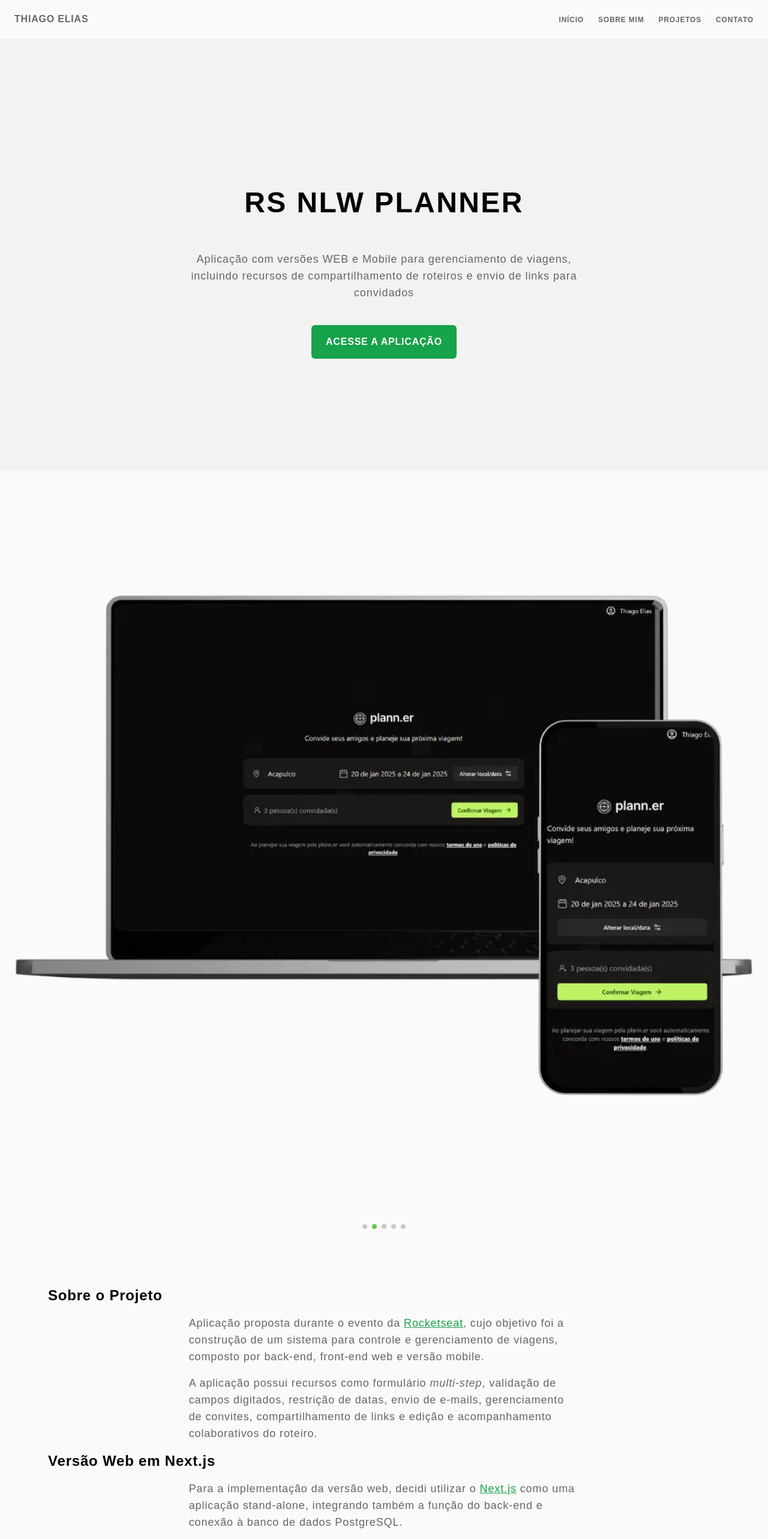
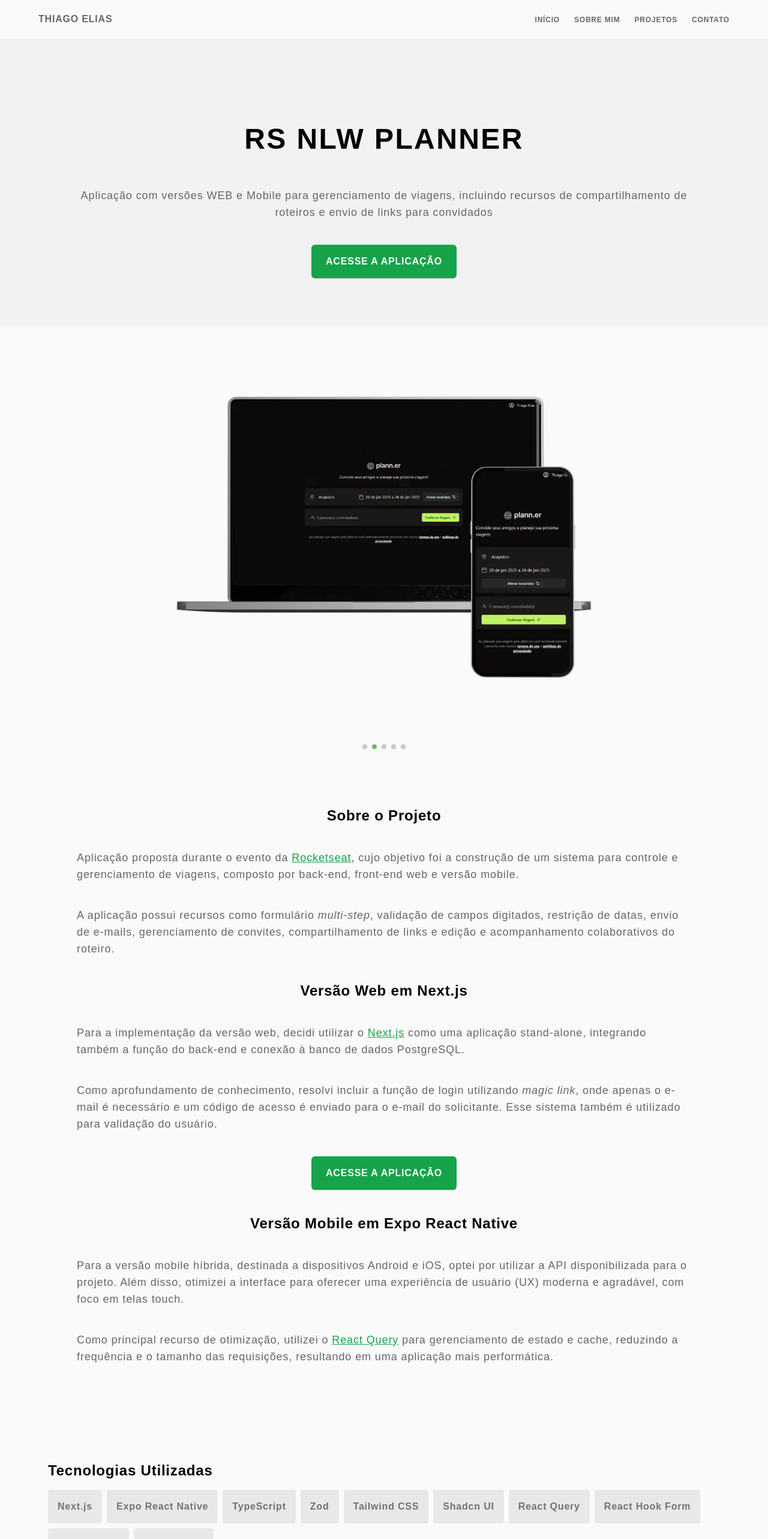
Before and after one commit to thiagoelias99/portfolio, a React (Vite) app in the folder v2/: page /projetos/rs-nlw-planner in a window 1280 px wide. Shown: the top 2566 px of the page at 60% size. Built offline with nearby package versions, Linux system fonts and the light colour scheme.

Commit message:
desktop optimization

```diff
--- a/v2/src/components/footer/index.tsx
+++ b/v2/src/components/footer/index.tsx
@@ -6,6 +6,7 @@
 export default function Footer() {
   return (
     <footer className="w-full bg-hero-foreground text-hero px-6 pt-10 pb-6">
+      <div className="w-full container mx-auto max-w-screen-md">
         <div className="w-full flex flex-col sm:flex-row-reverse justify-start items-start gap-6">
           <div className="w-full flex flex-col sm:w-1/2 sm:pr-4">
             <SectionSecondaryTitle className="text-hero sm:text-xl">SOCIAL</SectionSecondaryTitle>
@@ -27,6 +28,7 @@
         <div className="w-full flex flex-row justify-center items-center">
           <span className="w-full text-[10px] text-center">© Todos os Direitos Reservados {new Date().getFullYear()} - Criado por <a className="underline font-semibold" href="www.thiagoeliaseng.com.br">Thiago Elias</a></span>
         </div>
+      </div>
     </footer>
   )
 }
--- a/v2/src/components/header/index.tsx
+++ b/v2/src/components/header/index.tsx
@@ -19,7 +19,8 @@
   }
 
   return (
-    <header className="sticky top-0 z-10 bg-popover w-screen h-16 flex items-center justify-between px-6">
+    <header className="sticky top-0 z-10 bg-popover w-screen h-16">
+      <div className="w-full container mx-auto h-full flex items-center justify-between px-6 lg:px-16">
         <h1 className="uppercase font-bold">Thiago Elias</h1>
         <button
           onClick={toggleMenu}
@@ -50,6 +51,7 @@
             ))}
           </ul>
         </nav>
+      </div>
     </header>
   )
 }
--- a/v2/src/components/project-card/index.tsx
+++ b/v2/src/components/project-card/index.tsx
@@ -14,13 +14,13 @@
 
 export default function ProjectCard(props: ProjectCardProps) {
   return (
-    <li className="w-full flex flex-col justify-between items-center gap-4">
+    <li className="w-full flex flex-col lg:flex-row justify-between items-center gap-4 lg:gap-10">
       <img
-        className="w-full object-cover object-center aspect-square"
+        className="w-full lg:w-[60%] object-cover object-center aspect-square"
         src={props.img}
         alt="project"
       />
-      <div className="w-full py-4 -translate-y-20 flex flex-col justify-center items-center sm:gap-4">
+      <div className="w-full py-4 -translate-y-20 lg:translate-y-0 flex flex-col justify-center items-center sm:gap-4">
         <SectionSecondaryTitle className="text-center">{props.title}</SectionSecondaryTitle>
         <SectionParagraph className="text-sm text-center font-light tracking-widest w-full">{props.description}</SectionParagraph>
         <ul className="w-full flex justify-start flex-wrap gap-4 mt-2">
--- a/v2/src/components/skill-item/index.tsx
+++ b/v2/src/components/skill-item/index.tsx
@@ -4,7 +4,7 @@
 export default function SkillItem({ children, className, ...rest }: ComponentProps<'li'>) {
   return (
     <li
-      className={cn("text-sm font-bold bg-muted text-muted-foreground px-4 py-2 rounded text-center", className)}
+      className={cn("text-sm lg:text-base font-bold bg-muted text-muted-foreground px-4 py-2 lg:py-4 rounded text-center", className)}
       {...rest}
     >
       {children}
--- a/v2/src/components/typography/index.tsx
+++ b/v2/src/components/typography/index.tsx
@@ -22,7 +22,7 @@
 export function SectionParagraph({ children, className, ...rest }: ComponentProps<'p'>) {
   return (
     <p
-      className={cn("text-foreground max-w-prose justify-center w-full text-start tracking-wider leading-loose text-base sm:text-lg", className)}
+      className={cn("text-foreground max-w-prose lg:max-w-screen-lg justify-center w-full text-start tracking-wider leading-loose text-base sm:text-lg", className)}
       {...rest}
     >{children}</p>
   )
--- a/v2/src/pages/projects/rs-nlw-planner/index.tsx
+++ b/v2/src/pages/projects/rs-nlw-planner/index.tsx
@@ -22,18 +22,18 @@
   ]
 
   return (
-    <div>
+    <div className="w-full">
       <HeroSection
         title="RS NLW Planner"
         description="Aplicação com versões WEB e Mobile para gerenciamento de viagens, incluindo recursos de compartilhamento de roteiros e envio de links para convidados"
         link="https://rs-nlw-planner.vercel.app/"
         linkLabel="Acesse a aplicação"
       />
-      <section>
-        <ImageSlider images={images} className="h-96 sm:h-full" />
+      <section className="container mx-auto">
+        <ImageSlider images={images} className="h-96 sm:h-full lg:max-w-[720px]" />
       </section>
-      <Section>
-        <SectionSecondaryTitle>Sobre o Projeto</SectionSecondaryTitle>
+      <Section className="container mx-auto lg:space-y-6">
+        <SectionSecondaryTitle className="lg:text-center">Sobre o Projeto</SectionSecondaryTitle>
         <SectionParagraph>
           Aplicação proposta durante o evento da <ExternalLink href="https://www.rocketseat.com.br/">Rocketseat</ExternalLink>, cujo objetivo foi a construção de um sistema para controle e gerenciamento de viagens, composto por back-end, front-end web e versão mobile.
         </SectionParagraph>
@@ -41,7 +41,7 @@
           A aplicação possui recursos como formulário <i>multi-step</i>, validação de campos digitados, restrição de datas, envio de e-mails, gerenciamento de convites, compartilhamento de links e edição e acompanhamento colaborativos do roteiro.
         </SectionParagraph>
 
-        <SectionSecondaryTitle>Versão Web em Next.js</SectionSecondaryTitle>
+        <SectionSecondaryTitle className="lg:text-center">Versão Web em Next.js</SectionSecondaryTitle>
         <SectionParagraph>
           Para a implementação da versão web, decidi utilizar o <ExternalLink href="https://nextjs.org/">Next.js</ExternalLink> como uma aplicação stand-alone, integrando também a função do back-end e conexão à banco de dados PostgreSQL.
         </SectionParagraph>
@@ -50,7 +50,7 @@
         </SectionParagraph>
         <LinkButton href="https://rs-nlw-planner.vercel.app/" target="_blank">Acesse a aplicação</LinkButton>
 
-        <SectionSecondaryTitle>Versão Mobile em Expo React Native</SectionSecondaryTitle>
+        <SectionSecondaryTitle className="lg:text-center">Versão Mobile em Expo React Native</SectionSecondaryTitle>
         <SectionParagraph>
           Para a versão mobile híbrida, destinada a dispositivos Android e iOS, optei por utilizar a API disponibilizada para o projeto. Além disso, otimizei a interface para oferecer uma experiência de usuário (UX) moderna e agradável, com foco em telas touch.
         </SectionParagraph>
--- a/v2/src/sections/contact/index.tsx
+++ b/v2/src/sections/contact/index.tsx
@@ -67,7 +67,7 @@
 
       <form
         id="contact-form"
-        className="w-full bg-popover text-popover-foreground p-6 flex flex-col gap-1 rounded"
+        className="w-full max-w-screen-md bg-popover text-popover-foreground p-6 flex flex-col gap-1 rounded"
         onSubmit={sendEmail}
       >
         <FormInputLabel htmlFor="name">Nome</FormInputLabel>
--- a/v2/src/sections/hero/index.tsx
+++ b/v2/src/sections/hero/index.tsx
@@ -14,7 +14,7 @@
 export default function HeroSection({ title, description, link, linkLabel, className, ...rest }: HeroSectionProps) {
   return (
     <Section
-      className={cn("min-h-[580px] sm:min-h-[720px] bg-hero justify-center gap-6", className)}
+      className={cn("min-h-[580px] sm:min-h-[720px] lg:min-h-[460px] bg-hero justify-center gap-6", className)}
       {...rest}
     >
       <SectionPrimaryTitle className="text-4xl sm:text-5xl sm:font-extrabold sm:leading-loose sm:text-pretty">{title}</SectionPrimaryTitle>
--- a/v2/src/sections/project-stacks/index.tsx
+++ b/v2/src/sections/project-stacks/index.tsx
@@ -2,6 +2,7 @@
 import Section from "../../components/section"
 import { SectionSecondaryTitle } from "../../components/typography"
 import SkillItem from "../../components/skill-item"
+import { cn } from "../../utils"
 
 interface ProjectStackSectionProps extends ComponentProps<"section"> {
   title?: string
@@ -11,7 +12,7 @@
 export default function ProjectStackSection({ title = "Tecnologias Utilizadas", stacks, className, ...rest }: ProjectStackSectionProps) {
   return (
     <Section
-      className={className}
+      className={cn("container mx-auto", className)}
       {...rest}
     >
       <SectionSecondaryTitle>{title}</SectionSecondaryTitle>
--- a/v2/src/sections/projects/index.tsx
+++ b/v2/src/sections/projects/index.tsx
@@ -10,6 +10,7 @@
       id="projetos"
       className="bg-white"
     >
+      <div className="w-full container sm:mx-auto flex flex-col items-center justify-start gap-4">
         <SectionPrimaryTitle>Projetos</SectionPrimaryTitle>
         <SectionParagraph
           className="text-center"
@@ -37,6 +38,7 @@
             link="/projetos/rs-nlw-planner"
           />
         </ul>
+      </div>
     </Section>
   )
 }
```
Also changed, not shown: v2/src/sections/about/index.tsx (+9 -0 lines). Lines whose indentation alone changed are shown as unchanged.
